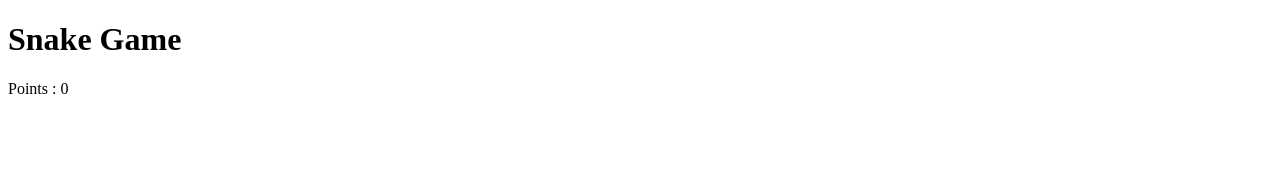
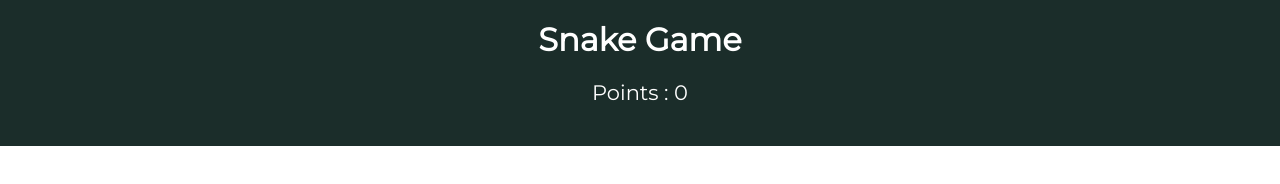
Before and after one commit to do-re-milah/snake-game, a plain HTML site: page index.html in a window 1280 px wide. Drawn offline with Linux system fonts and the light colour scheme.

Commit message:
added css to my game

```diff
--- a/index.html
+++ b/index.html
@@ -2,11 +2,13 @@
 <html>
     <head>
         <title>Snake Game</title>
+        <link rel="stylesheet" href="styles/style.css">
     </head>
     <body>
         <header>
            <h1>Snake Game</h1>
            <p>Points : <span>0</span></p>
         </header>
+        <canvas></canvas>
     </body>
 </html>
--- /dev/null
+++ b/styles/style.css
@@ -0,0 +1,25 @@
+@import url('https://fonts.googleapis.com/css2?family=Montserrat&display=swap');
+
+body, html, h1 {
+    margin: 0;
+}
+
+body {
+    font-family: 'Montserrat', sans-serif;
+}
+
+header {
+    background-color: #1b2d2a;
+    color: white;
+    padding: 20px;
+    text-align: center;
+}
+
+p {
+    font-size: 21px;
+}
+
+canvas {
+    width: 500px;
+    height: 500px;
+}
```
